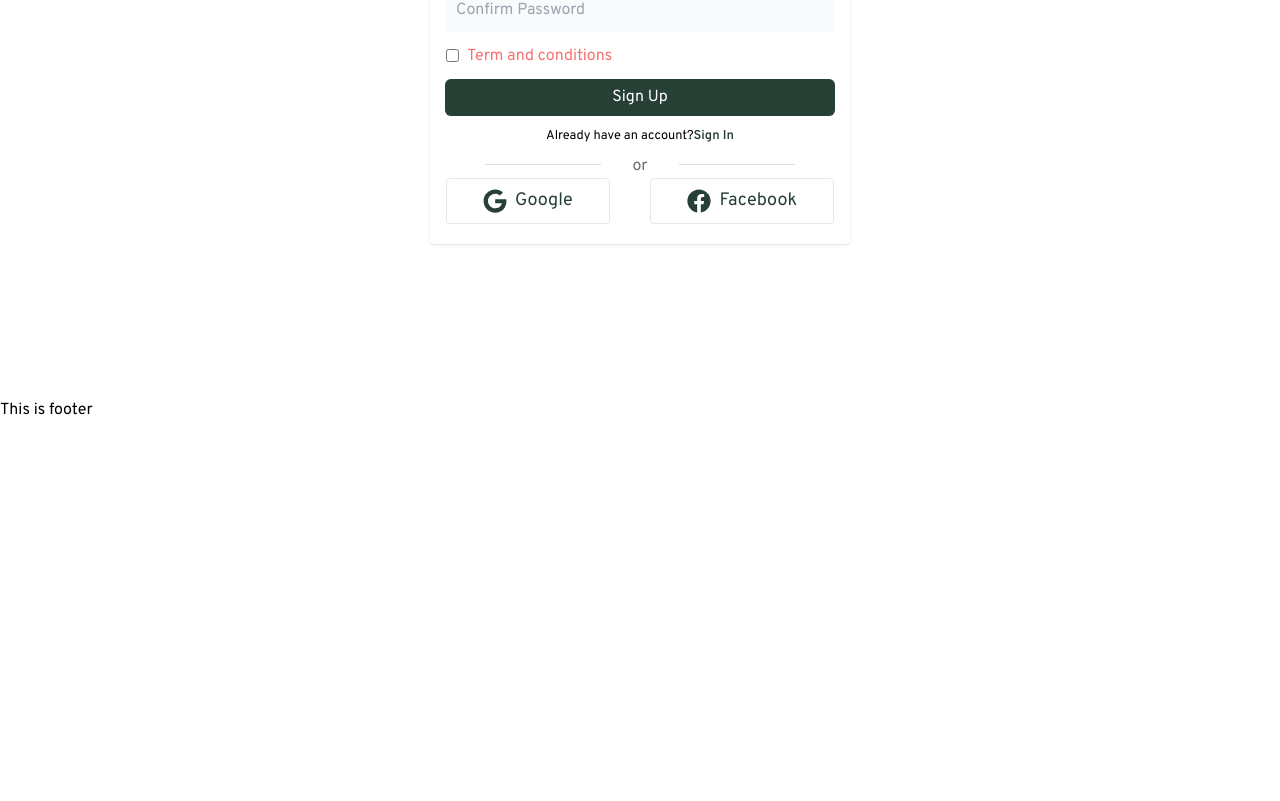
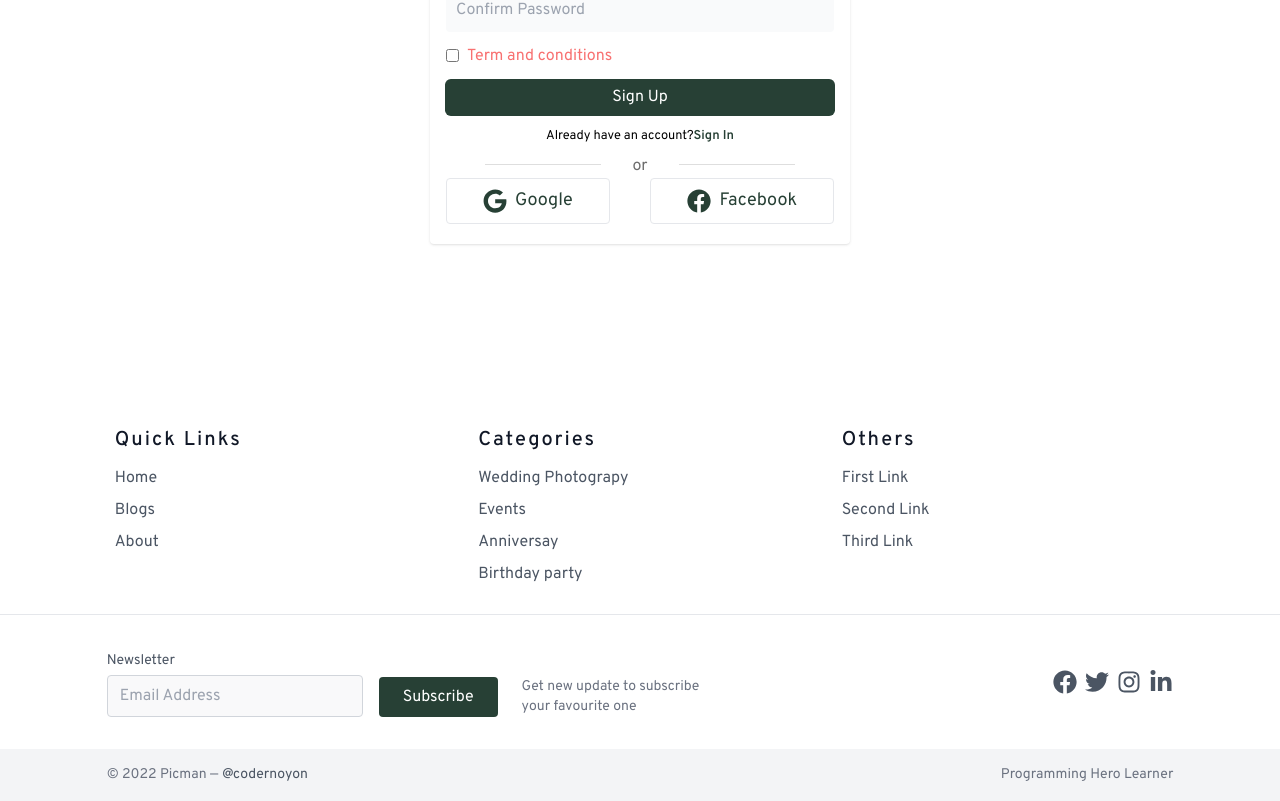
Before and after one commit to noyonalways/assignment-10, a React (Create React App) app: page /signup in a window 1280 px wide. Shown: the part 462-1263 px from the top of the page. Before the commit the page ends 884 px from the top, so only its background shows below. Built offline with nearby package versions, Linux system fonts and the light colour scheme.

Commit message:
footer added

```diff
--- a/src/components/SocialLogin/SocialLogin.js
+++ b/src/components/SocialLogin/SocialLogin.js
@@ -19,7 +19,7 @@ const SocialLogin = () => {
         navigate('/');
         toast.success("Successfully SigIn !", {
             position: toast.POSITION.TOP_CENTER,
-            toastId: 1
+            toastId: 4
         });
     }
 
@@ -38,11 +38,11 @@ const SocialLogin = () => {
         <div className='mt-2'>
             <p className="or-title">or</p>
             <div className='flex justify-between'>
-                <button onClick={() => signInWithGoogle()} className='duration-200 rounded text-[#274035] hover:bg-[#274035] hover:text-white px-9 py-2 border flex items-center space-x-2 text-lg'>
+                <button onClick={() => signInWithGoogle()} className='duration-200 rounded text-[#274035] hover:bg-[#274035] hover:text-white px-5 md:px-9 py-2 border flex items-center space-x-2 text-lg'>
                     <FaGoogle className='text-2xl'/>
                     <span>Google</span>
                 </button>
-                <button className='duration-200 rounded text-[#274035] hover:bg-[#274035] hover:text-white px-9 py-2 border flex items-center space-x-2 text-lg'>
+                <button className='duration-200 rounded text-[#274035] hover:bg-[#274035] hover:text-white px-5 md:px-9 py-2 border flex items-center space-x-2 text-lg'>
                     <FaFacebook className='text-2xl'/>
                     <span>Facebook</span>
                 </button>
--- a/src/pages/SignIn/SignIn.js
+++ b/src/pages/SignIn/SignIn.js
@@ -5,8 +5,8 @@ import SocialLogin from '../../components/SocialLogin/SocialLogin';
 const SignIn = () => {
     return (
         <div >
-            <div className="mx-auto w-5/6 flex items-center justify-center h-screen">
-                <div className=" py-5 px-4 w-[96%] md:w-[60%] lg:w-[420px] hover:shadow-lg duration-300 shadow rounded ">
+            <div className="mx-auto w-full px-5 sm:px-12  md:px-0 md:w-5/6 flex items-center justify-center h-screen">
+                <div className=" py-5 px-4 w-full md:w-[60%] lg:w-[420px] hover:shadow-lg duration-300 shadow rounded ">
                     <h3 className="lg:text-3xl text-2xl text-center mb-3">Sign In</h3>
                     <form className='space-y-3'>
                         <input className='bg-gray-50 focus:bg-gray-100 duration-200 focus:tracking-wider p-[10px] rounded block w-full outline-none ' placeholder='Email' type="email" />
--- a/src/pages/SignUp/SignUp.js
+++ b/src/pages/SignUp/SignUp.js
@@ -9,7 +9,7 @@ import Spinner from '../../components/Spinner/Spinner';
 const SignUp = () => {
 
     const navigate = useNavigate()
-    const [name, setName] = useState({value: '', error: ''});
+    const [, setName] = useState({value: '', error: ''});
     const [email, setEmail] = useState({value: '', error: ''});
     const [password, setPassword] = useState({value: '', error: ''});
     const [confirmPassword, setConfirmPassword] = useState({value: '', error: ''});
@@ -95,8 +95,8 @@ const SignUp = () => {
 
     return (
         <div className=''>
-            <div className="mx-auto w-5/6 flex items-center justify-center h-screen">
-                <div className=" py-5 px-4 w-[96%] md:w-[60%] lg:w-[420px] hover:shadow-lg duration-300 shadow rounded ">
+            <div className="mx-auto w-full px-5 sm:px-12  md:px-0 md:w-5/6 flex items-center justify-center h-screen">
+                <div className=" py-5 px-4 w-full md:w-[60%] lg:w-[420px] hover:shadow-lg duration-300 shadow rounded ">
                     <h3 className="lg:text-3xl text-2xl text-center mb-3">Sign Up</h3>
                     <form onSubmit={handleSubmit} className='space-y-3'>
                         <input onBlur={(e) => handleName(e.target.value)} className='bg-gray-50 focus:bg-gray-100 duration-200 focus:tracking-wider p-[10px] rounded block w-full outline-none ' placeholder='Name' type="text" />
--- a/src/shared/Footer/Footer.js
+++ b/src/shared/Footer/Footer.js
@@ -1,10 +1,107 @@
 import React from 'react';
+import { Link } from 'react-router-dom';
+import { FaFacebook } from "react-icons/fa";
+import { FaTwitter } from "react-icons/fa";
+import { FaInstagram } from "react-icons/fa";
+import { FaLinkedinIn } from "react-icons/fa";
 
 const Footer = () => {
     return (
-        <div>
-            This is footer
-        </div>
+        <footer className="text-gray-600 body-font bg-white">
+            <div className="mx-auto w-[94%] md:w-5/6 py-5">
+                <div className="grid md:grid-cols-2 lg:grid-cols-3 gap-6">
+                    <div class="space-y-3 p-2">
+                        <h2 class="text-xl font-medium text-gray-900 tracking-widest mb-3">Quick Links
+                        </h2>
+                        <nav class="list-none mb-10 space-y-2">
+                            <li>
+                                <Link to='/' class="text-gray-600 hover:text-gray-800">Home</Link>
+                            </li>
+                            <li>
+                                <Link to='/blogs' class="text-gray-600 hover:text-gray-800">Blogs</Link>
+                            </li>
+                            <li>
+                                <Link to='/about' class="text-gray-600 hover:text-gray-800">About</Link>
+                            </li>
+
+                        </nav>
+                    </div>
+                    <div class="space-y-3 p-2">
+                    <h2 class="text-xl font-medium text-gray-900 tracking-widest mb-3">Categories
+                        </h2>
+                        <nav class="list-none mb-10 space-y-2">
+                            <li>
+                                <Link  to='/' class="text-gray-600 hover:text-gray-800" rel="noopener noreferrer">Wedding Photograpy</Link>
+                            </li>
+                            <li>
+                                <Link  to='/' class="text-gray-600 hover:text-gray-800" rel="noopener noreferrer">Events</Link>
+                            </li>
+                            <li>
+                                <Link  to='/' class="text-gray-600 hover:text-gray-800" rel="noopener noreferrer">Anniversay</Link>
+                            </li>
+                            <li>
+                                <Link  to='/' class="text-gray-600 hover:text-gray-800" rel="noopener noreferrer">Birthday party</Link>
+                            </li>
+
+                        </nav>
+                    </div>
+                    <div class="space-y-3 p-2">
+                    <h2 class="text-xl font-medium text-gray-900 tracking-widest mb-3">Others
+                        </h2>
+                        <nav class="list-none mb-10 space-y-2">
+                            <li>
+                                <Link  to='/' class="text-gray-600 hover:text-gray-800" rel="noopener noreferrer">First Link</Link>
+                            </li>
+                            <li>
+                                <Link  to='/' class="text-gray-600 hover:text-gray-800" rel="noopener noreferrer">Second Link</Link>
+                            </li>
+                            <li>
+                                <Link  to='/' class="text-gray-600 hover:text-gray-800" rel="noopener noreferrer">Third Link</Link>
+                            </li>
+
+                        </nav>
+                    </div>
+                </div>
+            </div>
+
+            <div className="border-t border-gray-200">
+                <div className="w-5/6 py-8 flex flex-wrap mx-auto items-center">
+                <div className="flex md:flex-nowrap flex-wrap justify-center items-end md:justify-start">
+                    <div className="relative sm:w-64 w-40 sm:mr-4 mr-2">
+                    <label for="footer-field" className="leading-7 text-sm text-gray-600">Newsletter</label>
+                    <input placeholder='Email Address' type="text" id="footer-field" name="footer-field" className="w-full bg-gray-100 bg-opacity-50 rounded border border-gray-300 focus:ring-2 focus:bg-transparent focus:ring-indigo-200 focus:border-indigo-500 text-base outline-none text-gray-700 py-1 px-3 leading-8 transition-colors duration-200 ease-in-out" />
+                    </div>
+                    <button className="inline-flex text-white bg-[#274035] border-0 py-2 px-6 focus:outline-none hover:bg-[#1f332a] rounded">Subscribe</button>
+                    <p className="text-gray-500 text-sm md:ml-6 md:mt-0 mt-2 sm:text-left text-center">Get new update to subscribe
+                    <br className="lg:block hidden" />your favourite one
+                    </p>
+                </div>
+                <span className="inline-flex space-x-2 lg:ml-auto lg:mt-0 mt-6 w-full justify-center md:justify-start md:w-auto ">
+                    <a className='hover:text-[#274035]' rel="noopener noreferrer" target='_blank' href='https://www.facebook.com/codernoyon'>
+                        <FaFacebook className='text-2xl'/>
+                    </a>
+                    <a className='hover:text-[#274035]' rel="noopener noreferrer" target='_blank' href='https://www.twitter.com/codernoyon'>
+                        <FaTwitter className='text-2xl'/>
+                    </a>
+                    <a className='hover:text-[#274035]' rel="noopener noreferrer" target='_blank' href='https://www.instagram.com/codernoyon'>
+                        <FaInstagram className='text-2xl'/>
+                    </a>
+                    <a className='hover:text-[#274035]' rel="noopener noreferrer" target='_blank' href='https://www.linkedin.com/in/codernoyon'>
+                        <FaLinkedinIn className='text-2xl'/>
+                    </a>
+
+                </span>
+                </div>
+            </div>
+            <div className="bg-gray-100">
+                <div className="w-5/6 mx-auto py-4 flex flex-wrap flex-col sm:flex-row">
+                <p className="text-gray-500 text-sm text-center sm:text-left">© 2022 Picman —
+                    <a href="https://coder-noyon.blogspot.com" className="text-gray-600 ml-1" target="_blank" rel="noopener noreferrer">@codernoyon</a>
+                </p>
+                <span className="sm:ml-auto sm:mt-0 mt-2 sm:w-auto w-full sm:text-left text-center text-gray-500 text-sm">Programming Hero Learner</span>
+                </div>
+            </div>
+        </footer>
     );
 };
 
```
